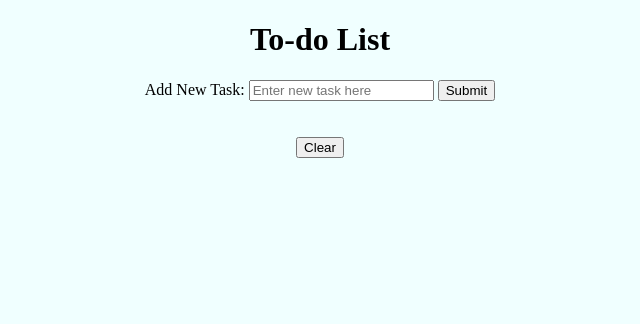
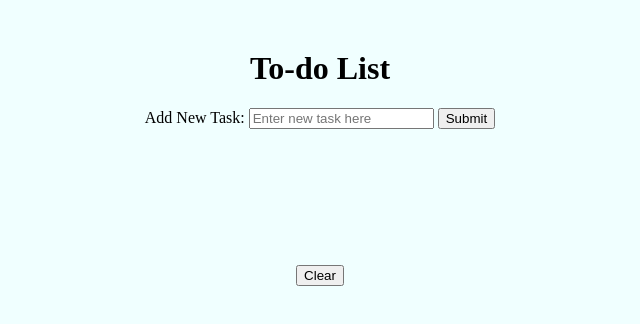
Before and after one commit to ncamarena57/todolist, a plain HTML site: page index.html in a window 1280 px wide. Shown: the whole page, without its empty margins (320-960 px from the left). Drawn offline with Linux system fonts and the light colour scheme.

Commit message:
Adjust top pad margin

```diff
--- a/style.css
+++ b/style.css
@@ -1,8 +1,13 @@
 body {
     background-color: azure;
     text-align: center;
+    margin-top: 50px;
 }
 
 ul.list {
     display: inline-block;
 }
+
+.clear {
+    margin-top: 100px;
+}
```
